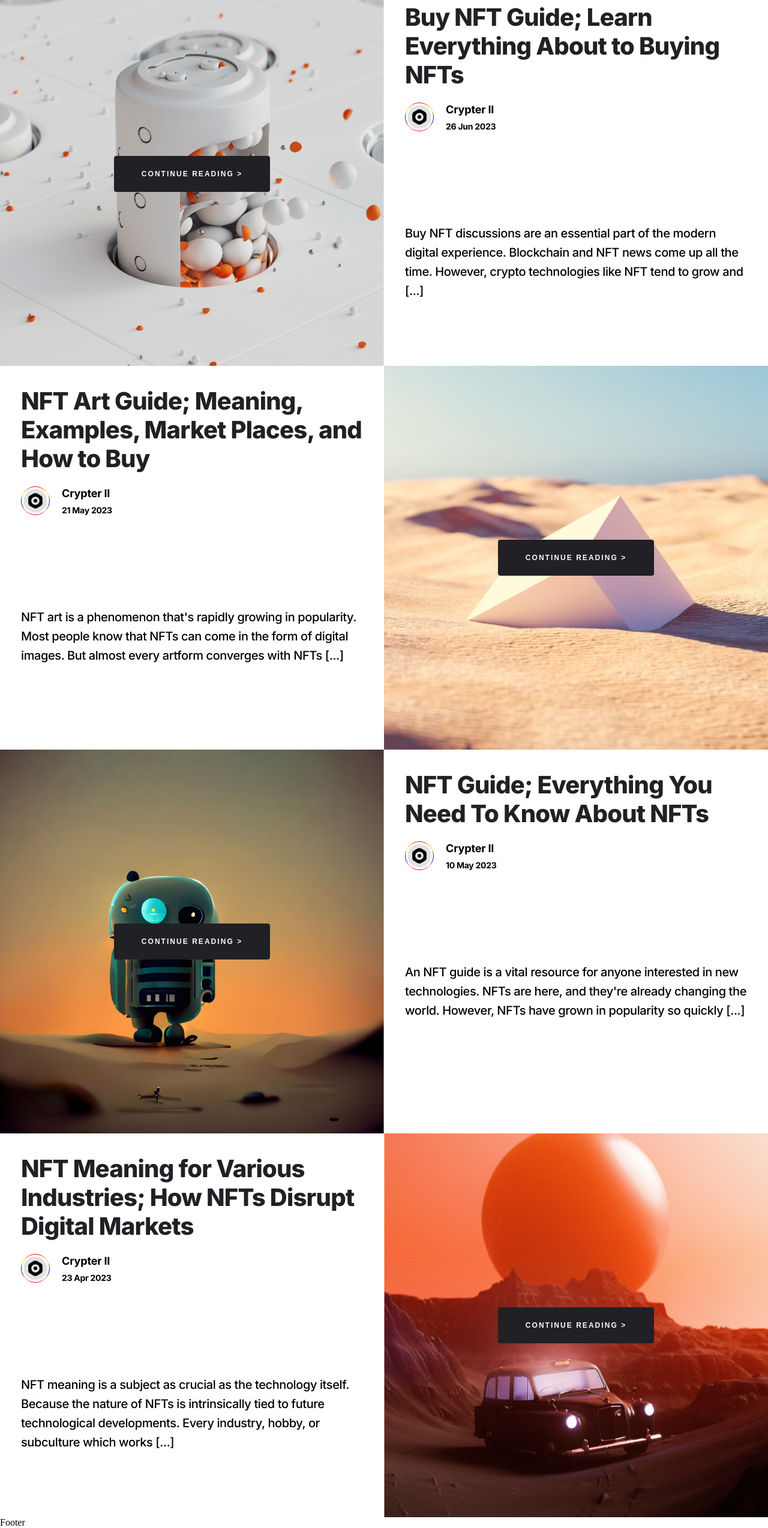
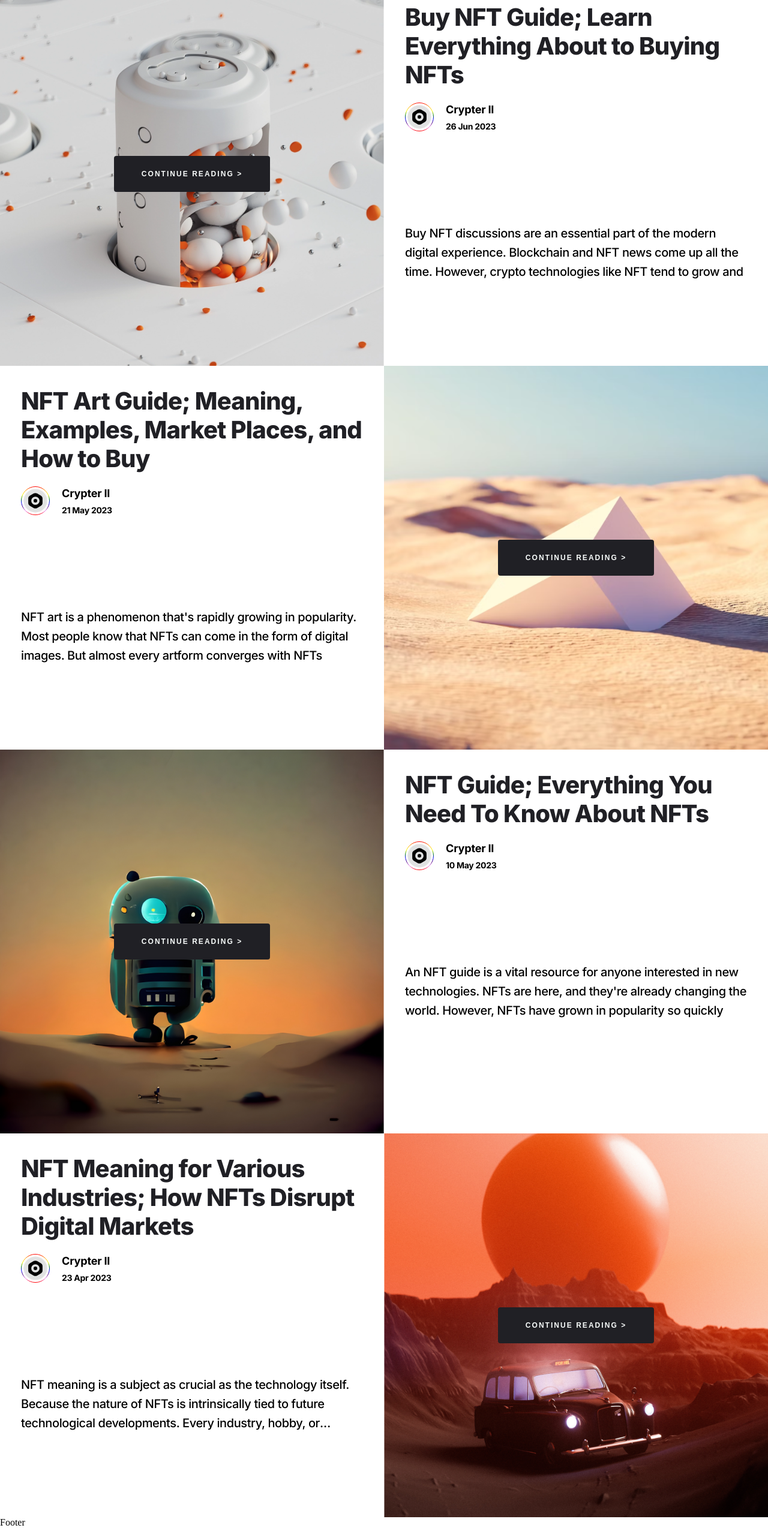
Before and after one commit to marcik357/fe_14__final_project, a React (Create React App) app: page / in a window 1280 px wide. Shown: the part 558-3106 px from the top of the page at 60% size. Built offline with nearby package versions, Linux system fonts and the light colour scheme.

Commit message:
ADD: webkit-box for __textPost

```diff
--- a/src/components/Blog/blog.module.scss
+++ b/src/components/Blog/blog.module.scss
@@ -169,6 +169,13 @@ img {
         font-weight: 500;
         line-height: 32px;
         letter-spacing: -0.4px;
+        // height: 100px;
+        display: -webkit-box;
+        overflow: hidden;
+        text-overflow: ellipsis;
+        // white-space: nowrap;
+        -webkit-box-orient: vertical;
+        -webkit-line-clamp: 3;
     }
 }
 
--- a/src/data.json
+++ b/src/data.json
@@ -5,7 +5,7 @@
         "url": "../images/Img-blog/img-blog-8things.png",
         "authorPost": "Crypter II",
         "dataPost": "26 Jun 2023",
-        "textPost": "Buy NFT discussions are an essential part of the modern digital experience. Blockchain and NFT news come up all the time. However, crypto technologies like NFT tend to grow and [...]",
+        "textPost": "Buy NFT discussions are an essential part of the modern digital experience. Blockchain and NFT news come up all the time. However, crypto technologies like NFT tend to grow and",
         "textButton": "continue reading >"
     },
      {
@@ -14,7 +14,7 @@
         "url": "../images/Img-blog/img-blog-introducing.png",
         "authorPost": "Crypter II",
         "dataPost": "21 May 2023",
-        "textPost": "NFT art is a phenomenon that's rapidly growing in popularity. Most people know that NFTs can come in the form of digital images. But almost every artform converges with NFTs [...]",
+        "textPost": "NFT art is a phenomenon that's rapidly growing in popularity. Most people know that NFTs can come in the form of digital images. But almost every artform converges with NFTs",
         "textButton": "continue reading >"
     },
     {
@@ -23,7 +23,7 @@
         "url": "../images/Img-blog/img-blog-robot.png",
         "authorPost": "Crypter II",
         "dataPost": "10 May 2023",
-        "textPost": "An NFT guide is a vital resource for anyone interested in new technologies. NFTs are here, and they're already changing the world. However, NFTs have grown in popularity so quickly [...]",
+        "textPost": "An NFT guide is a vital resource for anyone interested in new technologies. NFTs are here, and they're already changing the world. However, NFTs have grown in popularity so quickly",
         "textButton": "continue reading >"
     },
     {
@@ -32,7 +32,7 @@
         "url": "../images/Img-blog/img-blog-car.png",
         "authorPost": "Crypter II",
         "dataPost": "23 Apr 2023",
-        "textPost": "NFT meaning is a subject as crucial as the technology itself. Because the nature of NFTs is intrinsically tied to future technological developments. Every industry, hobby, or subculture which works [...]",
+        "textPost": "NFT meaning is a subject as crucial as the technology itself. Because the nature of NFTs is intrinsically tied to future technological developments. Every industry, hobby, or subculture which works",
         "textButton": "continue reading >"
     }
 ]
```
